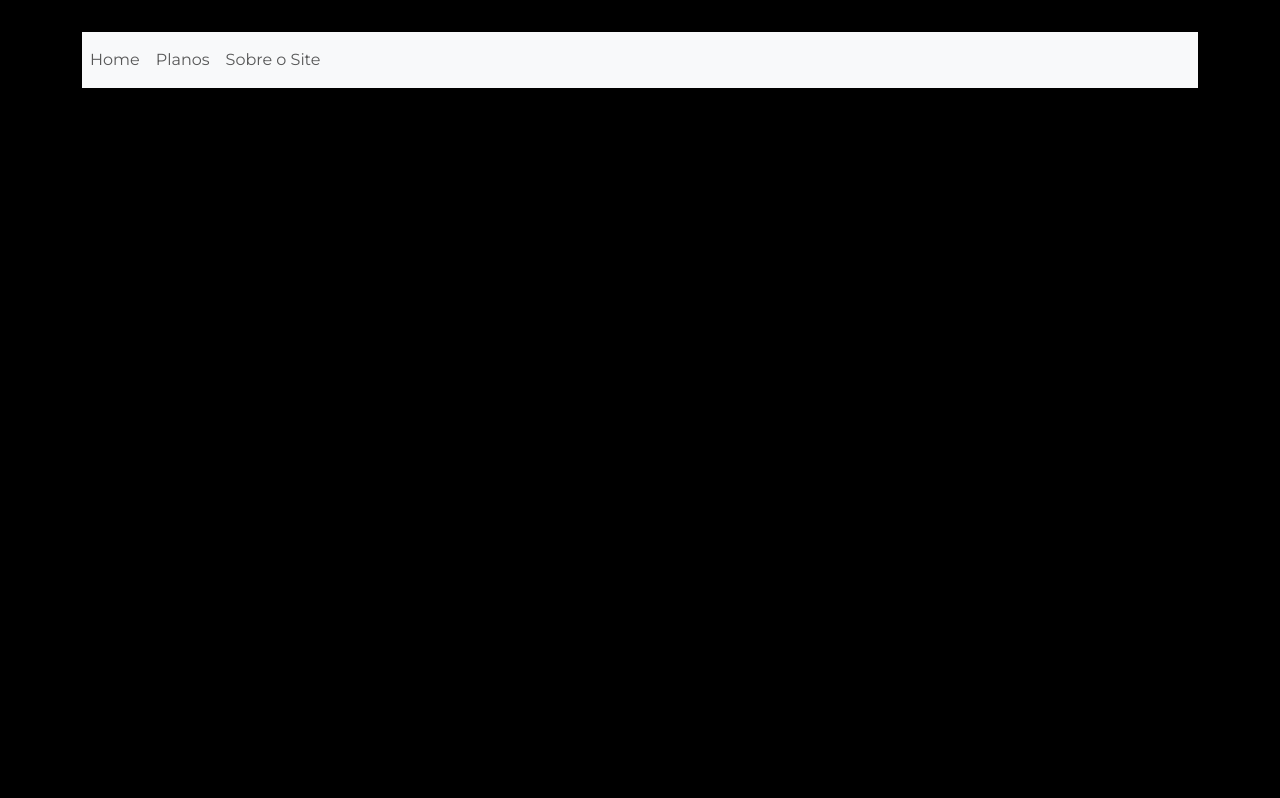
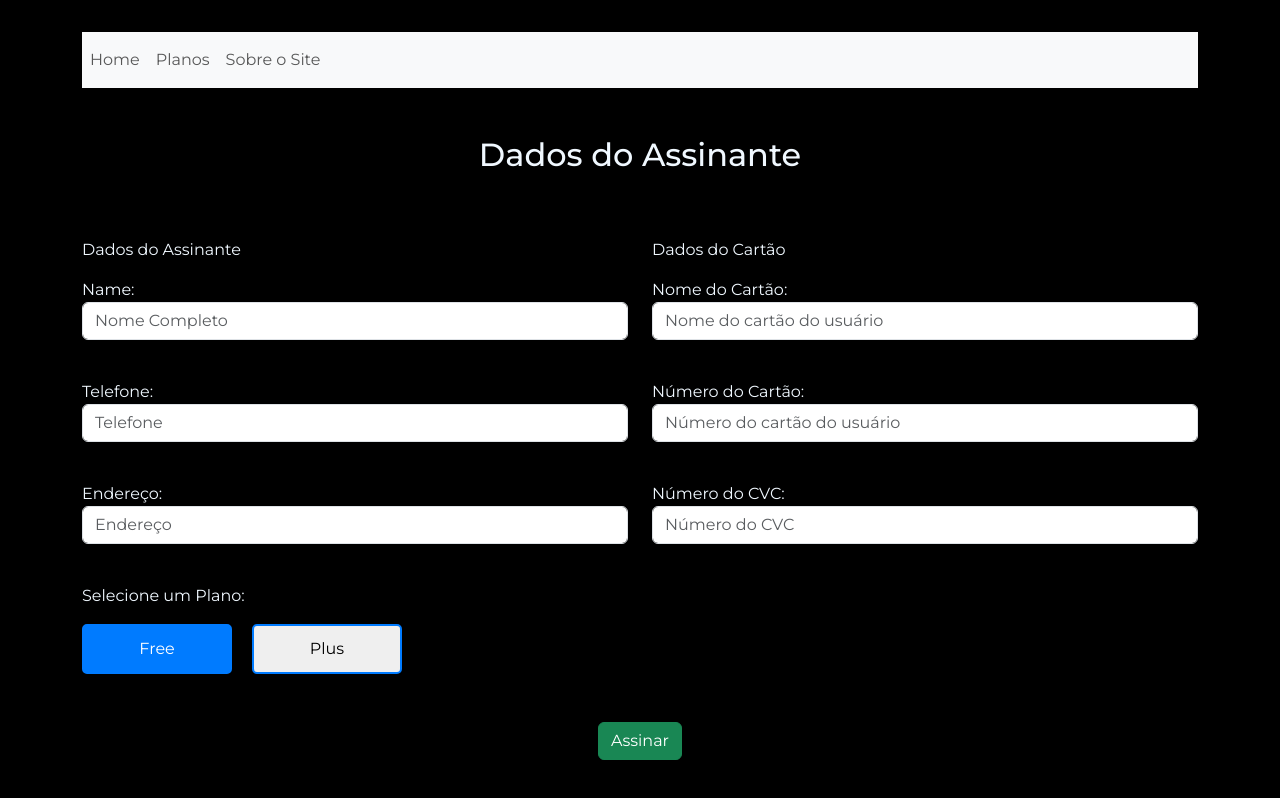
Before and after one commit to victorcals/api-react, a React (Create React App) app: page /registro in a window 1280 px wide. Built offline with nearby package versions, Linux system fonts and the light colour scheme.

Commit message:
pagina de cadastro

```diff
--- a/src/App.js
+++ b/src/App.js
@@ -8,7 +8,7 @@ import Home from './pages/Home';
 import Details from './pages/Details/details';
 import { BrowserRouter as Router, Routes, Route, Link } from 'react-router-dom';
 import Register from './pages/Register/register';
-import 'bootstrap/dist/css/bootstrap.css'
+
 
 function App() {
   return (
@@ -30,7 +30,7 @@ function App() {
       <Routes>
         <Route path='/' element={<Home />} />
         <Route path='/details/:id' element={<Details />} />
-        <Route path='/register' element={<Register />} />
+        <Route path='/registro' element={<Register />} />
       </Routes>
     </Router >
   );
--- /dev/null
+++ b/src/components/Button/Button.css
@@ -0,0 +1,14 @@
+.button {
+    border: 2px solid #007bff;
+    border-radius: 5px;
+    width: 150px;
+    height: 50px;
+    font-size: 16px;
+    cursor: pointer;
+    margin-right: 20px;
+  }
+
+  .button.selected {
+    background-color: #007bff;
+    color: white;
+  }
--- /dev/null
+++ b/src/components/Button/Button.js
@@ -0,0 +1,15 @@
+import React from "react";
+import "../Button/Button.css";
+
+function Button(props) {
+  const { label, isSelected, onClick } = props;
+  const classes = isSelected ? "button selected" : "button";
+
+  return (
+    <button className={classes} onClick={onClick}>
+      {label}
+    </button>
+  );
+}
+
+export default Button;
--- /dev/null
+++ b/src/components/Button/ButtonContainer.js
@@ -0,0 +1,25 @@
+import React, { useState } from "react";
+import Button from "./Button";
+
+function ButtonContainer(props) {
+  const [selectedButton, setSelectedButton] = useState("button1");
+
+  function handleButtonClick(button) {
+    setSelectedButton(button);
+  }
+
+  return (
+    <div>
+      <div className="mt-3">
+        <label htmlFor="NumerocvcInput">Selecione um Plano:</label>
+        <br />
+        <div className="mt-3">
+          <Button label="Free" isSelected={selectedButton === "button1"} onClick={() => handleButtonClick("button1")} />
+          <Button label="Plus" isSelected={selectedButton === "button2"} onClick={() => handleButtonClick("button2")} />
+        </div>
+      </div>
+    </div>
+  );
+}
+
+export default ButtonContainer;
--- a/src/pages/Register/register.css
+++ b/src/pages/Register/register.css
@@ -1,11 +1,15 @@
-.container {
+.containers {
   display: flex;
+  justify-content: center;
+  align-items: center;
+  height: 100vh; /* Adicionando altura fixa */
 }
 
-  .item {
+.items {
   flex: 1;
   margin-right: 10px;
 }
-  .item:last-child {
+
+.items:last-child {
   margin-right: 0;
 }
--- a/src/pages/Register/register.js
+++ b/src/pages/Register/register.js
@@ -1,16 +1,120 @@
-import React from 'react';
+
 import { link } from "react-router-dom"
-import '../Register/register'; // importe aqui seu arquivo CSS
-
+import '../Register/register.css'; // importe aqui seu arquivo CSS
+import React, { useState } from 'react';
+import ButtonContainer from '../../components/Button/ButtonContainer.js';
+import { useLocation } from "react-router-dom";
 function Register() {
 
-    return (
+  const [name, setName] = useState('');
+  const [telefone, setTelefone] = useState('');
+  const [endereco, setEndereco] = useState('');
+  const [nomeCartao, setNomeCartaocvc] = useState('');
+  const [numeroCartao, setNumeroCartao] = useState('');
+  const [numerocvc, setNumerocvc] = useState('');
 
-        <div className="container">
-      <div className="item">Item 1</div>
-      <div className="item">Item 2</div>
+  function handleNameChange(event) {
+    setName(event.target.value);
+  }
+  function handleTelefoneChange(event) {
+    setTelefone(event.target.value);
+  }
+  function handleEnderecoChange(event) {
+    setEndereco(event.target.value);
+  }
+  function handleNomeCartaocvcChange(event) {
+    setNomeCartaocvc(event.target.value);
+  }
+  function handleNumeroCartaoChange(event) {
+    setNumeroCartao(event.target.value);
+  }
+  function handleNumerocvcChange(event) {
+    setNumerocvc(event.target.value);
+  }
+
+
+  function handleNumeroCartaoChange(event) {
+    // Remove todos os hífens do valor inserido
+    let numero = event.target.value.replace(/-/g, '');
+
+    // Adiciona um hífen após cada grupo de 4 caracteres
+    numero = numero.replace(/\D/g, '').replace(/(\d{4})(?=\d)/g, '$1-');
+
+    setNumeroCartao(numero);
+  }
+
+
+  const location = useLocation();
+  const url = location.pathname;
+
+  const showButton = url != "/cadastro";
+
+
+  return (
+
+
+
+    <div className="container">
+      <div className="mt-5 text-center">
+        <h2> Dados do Assinante </h2>
+      </div>
+      <div className="row mt-5">
+        <div className="col">
+          <div>
+            <div className="mt-3">
+              <label> Dados do Assinante </label>
+            </div>
+          </div>
+          <div className="mt-3">
+            <label htmlFor="nameInput">Name:</label><br />
+            <input class="form-control" placeholder="Nome Completo" id="nameInput" type="text" value={name} onChange={handleNameChange} /> <br />
+          </div>
+          <div className="mt-3">
+            <label htmlFor="nameInput">Telefone:</label><br />
+            <input class="form-control" placeholder="Telefone" id="TelefoneInput" type="number" value={telefone} onChange={handleTelefoneChange} /> <br />
+          </div>
+          <div className="mt-3">
+            <label htmlFor="nameInput">Endereço:</label><br />
+            <input class="form-control" placeholder="Endereço" id="EnderecoInput" type="text" value={endereco} onChange={handleEnderecoChange} /> <br />
+          </div>
+        </div>
+        <div className="col">
+          <div className="mt-3">
+            <label> Dados do Cartão </label>
+          </div>
+          <div className="mt-3">
+            <label htmlFor="nameInput">Nome do Cartão:</label><br />
+            <input class="form-control" placeholder="Nome do cartão do usuário" id="NomeCartaoInput" type="number" value={nomeCartao} onChange={handleNomeCartaocvcChange} /> <br />
+          </div>
+          <div className="mt-3">
+            <label htmlFor="nameInput">Número do Cartão:</label><br />
+            <input className="form-control" placeholder="Número do cartão do usuário" id="NumeroCartaoInput" type="text" maxLength={19} value={numeroCartao} onChange={handleNumeroCartaoChange} /> <br />
+          </div>
+          <div className="mt-3">
+            <label htmlFor="NumerocvcInput">Número do CVC:</label><br />
+            <input className="form-control" placeholder="Número do CVC" id="NumerocvcInput" type="password" maxLength={3} value={numerocvc} onChange={handleNumerocvcChange} /> <br />
+          </div>
+        </div>
+      </div>
+      <div>
+
+        <div>
+          <ButtonContainer />
+        </div>
+        <div className="mt-5 text-center">
+
+          {showButton && (
+            <button className="btn btn-success">Assinar</button>
+          )}
+        </div>
+
+      </div>
     </div>
 
-                    )
+
+
+  );
 }
-                    export default Register;
+
+
+export default Register;
```
Lines whose indentation alone changed are shown as unchanged.
